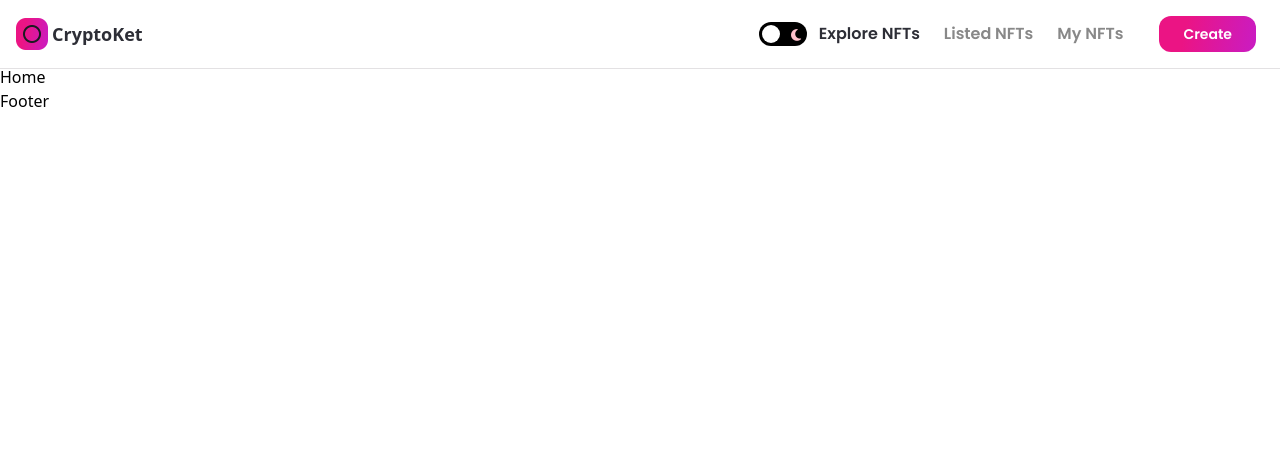
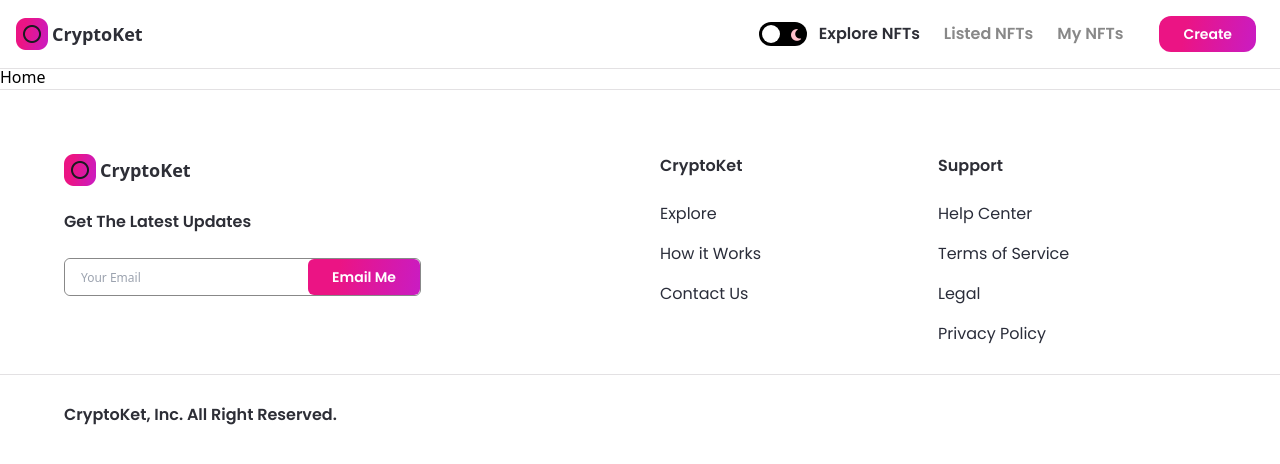
Before and after one commit to SL-BLACK-EAGLE/nft_marketplace, a Next.js app: page / in a window 1280 px wide. Shown: the top 464 px of the page. Built offline with nearby package versions, Linux system fonts and the light colour scheme.

Commit message:
footer complete

```diff
--- a/components/Footer.jsx
+++ b/components/Footer.jsx
@@ -1,6 +1,77 @@
-import React from 'react';
+'use client';
 
-const Footer = () => (
-  <div>Footer</div>
+import Image from 'next/image';
+import { useTheme } from 'next-themes';
+
+import images from '../assets';
+import Button from './ui/Button';
+
+const FooterLinks = ({ heading, items }) => (
+  <div className="flex-1 flex flex-col">
+    <h3 className="font-poppins dark:text-white text-nft-black-1 font-semibold text-base">{heading}</h3>
+    <ul className="list-none flex flex-col mt-4">
+      {items.map((item, index) => (
+        <li
+          key={index}
+          className="font-poppins dark:text-white text-nft-black-3 font-normal text-base mt-2
+        cursor-pointer dark:hover:text-nft-gray-1 hover:text-nft-black-1 hover:font-medium my-2"
+        >
+          {item}
+        </li>
+      ))}
+    </ul>
+  </div>
 );
+
+const Footer = () => {
+  const { theme } = useTheme();
+
+  return (
+    <footer className="flexCenter flex-col border-t dark:border-nft-black-1 border-nft-gray-1 sm:py-8 py-16">
+      <div className="w-full minmd:w-4/5 flex flex-row md:flex-col sm:px-4 px-16">
+        <div className="flexStart flex-1 flex-col">
+          <div className="flexCenter cursor-pointer">
+            <Image src={images.logo02} objectFit="contain" width={32} height={32} alt="logo" />
+            <p className=" dark:text-white text-nft-black-1 font-semibold text-lg ml-1">CryptoKet</p>
+          </div>
+          <p className="font-poppins dark:text-white text-nft-black-1 font-semibold text-base mt-6">Get The Latest Updates</p>
+          <div className="flexBetween md:w-full minmd:w-557 w-357 mt-6 dark:bg-nft-black-2 bg-white border dark:border-nft-black-2 border-nft-gray-2 rounded-md">
+            <input
+              type="email"
+              placeholder="Your Email"
+              className="h-full w-full flex-1 dark:bg-nft-black-2 bg-white px-4
+                rounded-md dark:text-white text-nft-black-1 font-normal text-xs minlg:text-lg outline-none"
+            />
+            <div className="flex-initial">
+              <Button btnName="Email Me" classStyles="rounded-md" />
+            </div>
+          </div>
+        </div>
+        <div className="flex-1 flexBetweenStart flex-wrap ml-10 md:ml-0 md:mt-8">
+          <FooterLinks heading="CryptoKet" items={['Explore', 'How it Works', 'Contact Us']} />
+          <FooterLinks heading="Support" items={['Help Center', 'Terms of Service', 'Legal', 'Privacy Policy']} />
+        </div>
+      </div>
+      <div className="flexCenter w-full mt-5 border-t dark:border-nft-black-1 border-nft-gray-1 sm:px-4 px-16">
+        <div className="flexBetween flex-row w-full minmd:w-4/5 sm:flex-col mt-7">
+          <p className="font-poppins dark:text-white text-nft-black-1 font-semibold text-base">CryptoKet, Inc. All Right Reserved.</p>
+          <div className="flex flex-row sm:mt-4">
+            {[images.instagram, images.twitter, images.telegram, images.discord].map((image, index) => (
+              <div key={index} className="flexCenter mx-2 cursor-pointer">
+                <Image
+                  src={image}
+                  alt="social media"
+                  width={24}
+                  height={24}
+                  objectFit="contain"
+                  className={theme === 'light' ? 'filter invert' : undefined}
+                />
+              </div>
+            ))}
+          </div>
+        </div>
+      </div>
+    </footer>
+  );
+};
 export default Footer;
```
